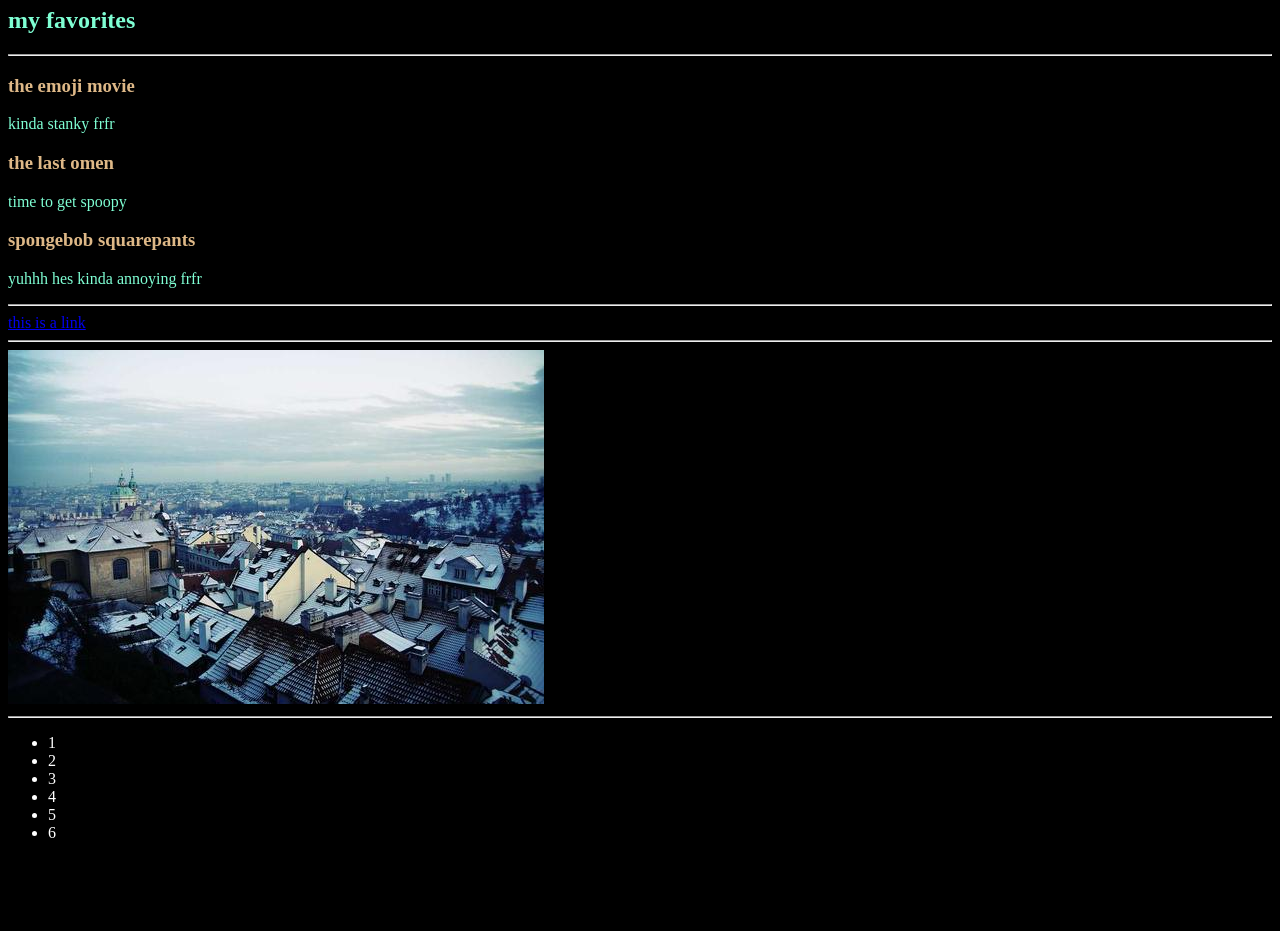
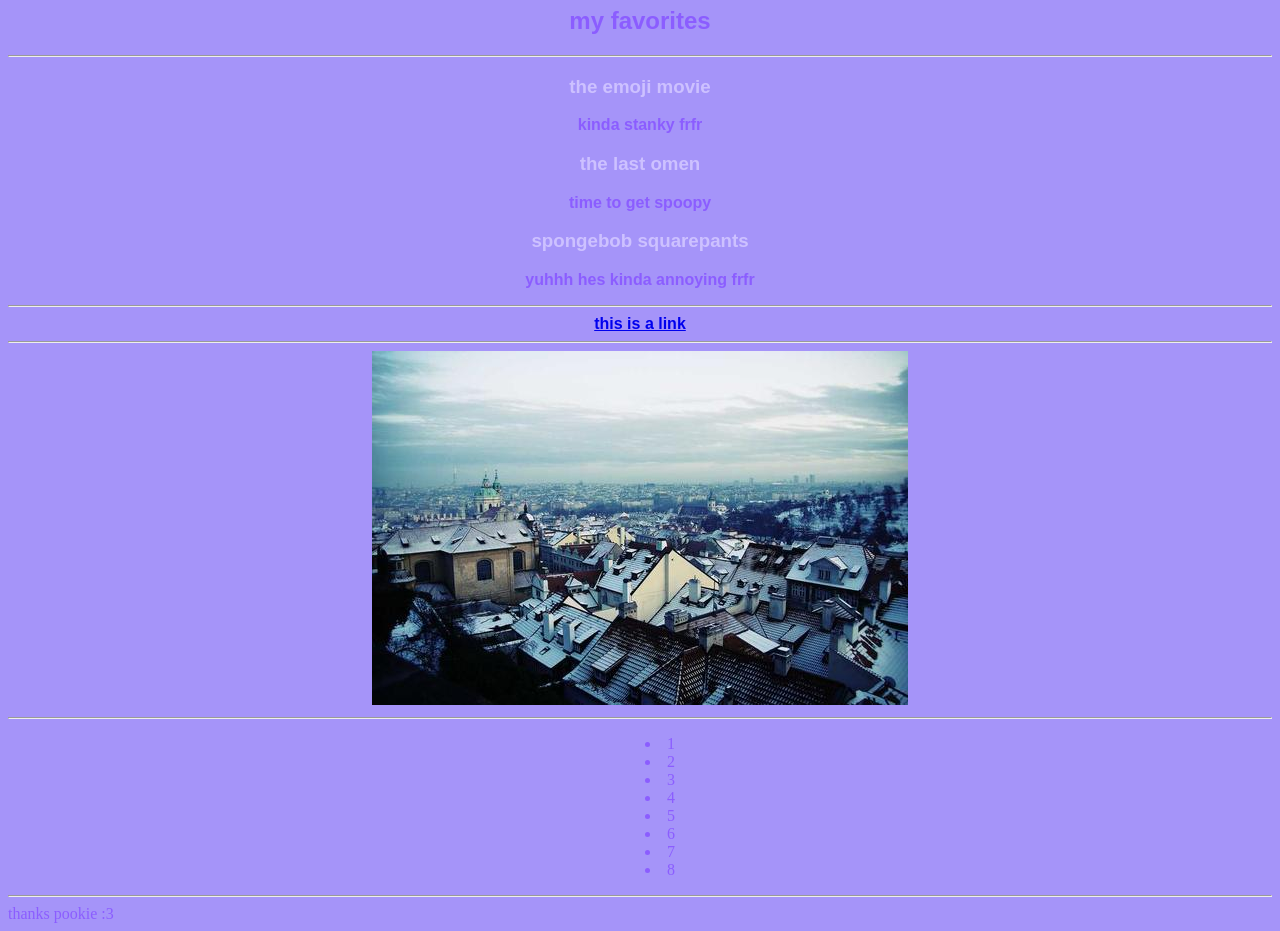
Before and after one commit to Irusuwu/learning-webdev, a plain HTML site: page index.html in a window 1280 px wide. Shown: the part 73-1004 px from the top of the page. Before the commit the page ends 931 px from the top, so only its background shows below. Drawn offline with Linux system fonts and the light colour scheme; a web font is replaced by a local one.

Commit message:
add new fonts and change styling

```diff
--- a/index.html
+++ b/index.html
@@ -1,11 +1,16 @@
 <!DOCTYPE html>
 <html lang="en">
+
 <head>
     <meta charset="UTF-8">
     <meta name="viewport" content="width=device-width, initial-scale=1.0">
     <title>tutorial</title>
     <link rel="stylesheet" href="./styles.css">
+    <link rel="preconnect" href="https://fonts.googleapis.com">
+    <link rel="preconnect" href="https://fonts.gstatic.com" crossorigin>
+    <link href="https://fonts.googleapis.com/css2?family=Parkinsans:wght@300..800&display=swap" rel="stylesheet">
 </head>
+
 <body>
     <div class="test">
         <h1>top movies according to me</h1>
@@ -31,6 +36,11 @@
         <li>4</li>
         <li>5</li>
         <li>6</li>
+        <li>7</li>
+        <li>8</li>
     </ul>
+    <hr>
+    <footer id="thanks">thanks pookie :3</footer>
 </body>
+
 </html>
--- a/styles.css
+++ b/styles.css
@@ -1,16 +1,27 @@
 html {
-    background: black;
+background-color: #A594F9;
 }
 h1{
-    color: white;
 }
 .test {
-    color: aquamarine;
+    color: rgb(139, 93, 255);
 }
 .movie-title {
-    color: burlywood;
-
+    color: #CDC1FF;
 }
 ul {
-    color: white;
+    align-items: center;
+    text-align: center;
+    list-style-position: inside;
+    color: #8B5DFF;
 }
+#thanks {
+    color: #8B5DFF;
+}
+.test{
+    text-align: center;
+    font-family: "Parkinsans", sans-serif;
+    font-optical-sizing: auto;
+    font-weight: 800;
+    font-style: normal;
+  }
```
Lines whose indentation alone changed are shown as unchanged.
